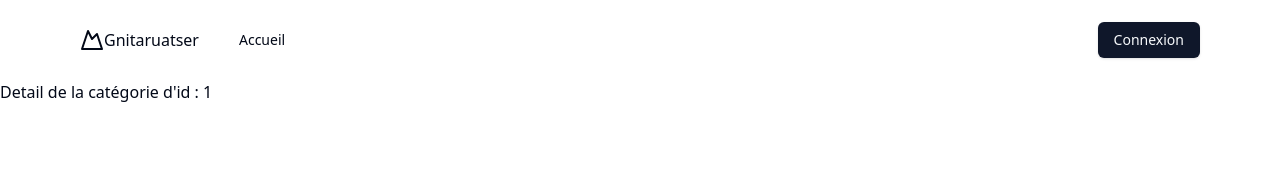
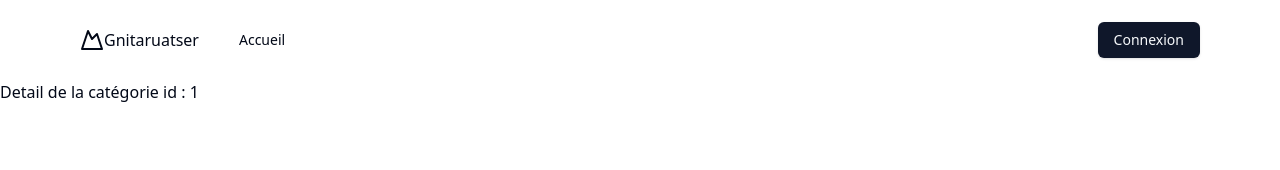
Before and after one commit to gregmaax/restaurating-react, a Next.js app: page /categories/1 in a window 1280 px wide. Shown: the top 170 px of the page. Built offline with nearby package versions, Linux system fonts and the light colour scheme; no server answers.

Commit message:
eslint fix

```diff
--- a/src/app/categories/[categoryId]/page.tsx
+++ b/src/app/categories/[categoryId]/page.tsx
@@ -3,5 +3,5 @@ export default async function CategoryDetails({
 }: {
   params: { categoryId: string };
 }) {
-  return <div>Detail de la catégorie d'id : {params.categoryId}</div>;
+  return <div>Detail de la catégorie id : {params.categoryId}</div>;
 }
```
